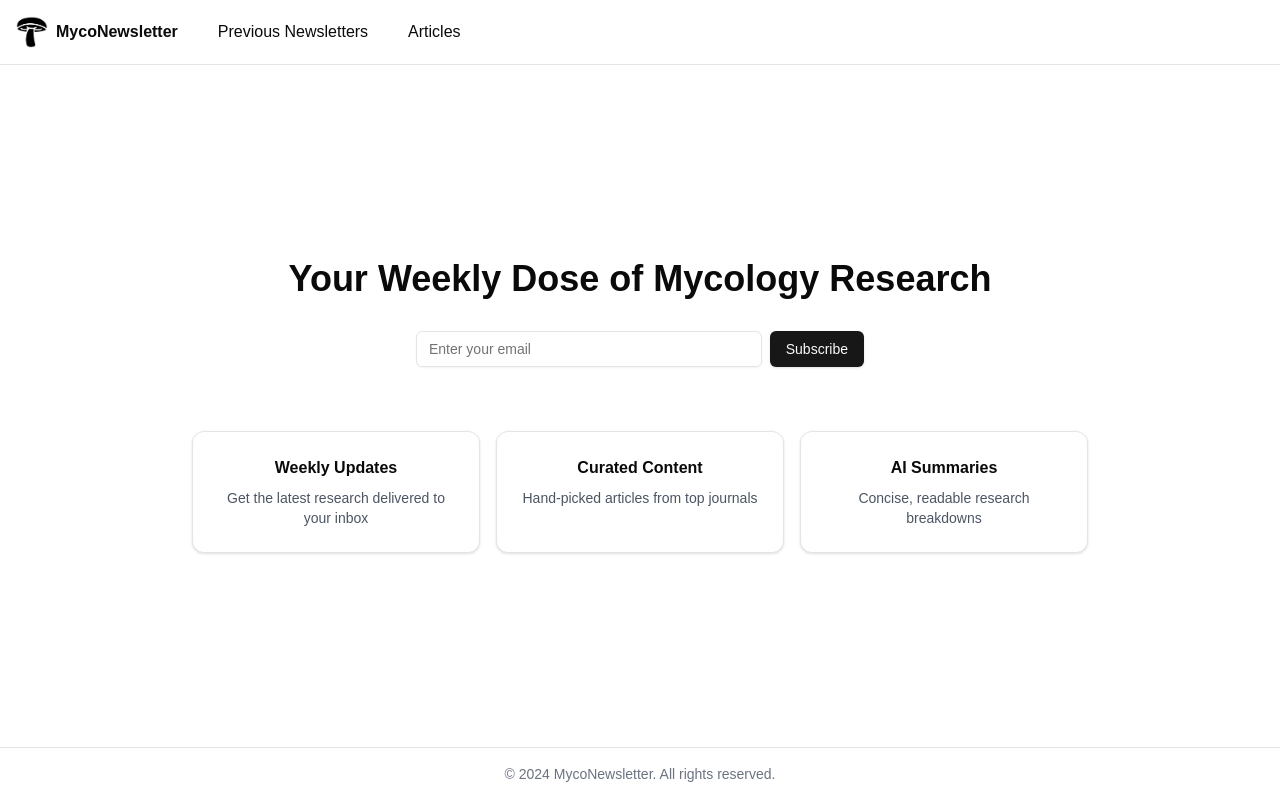
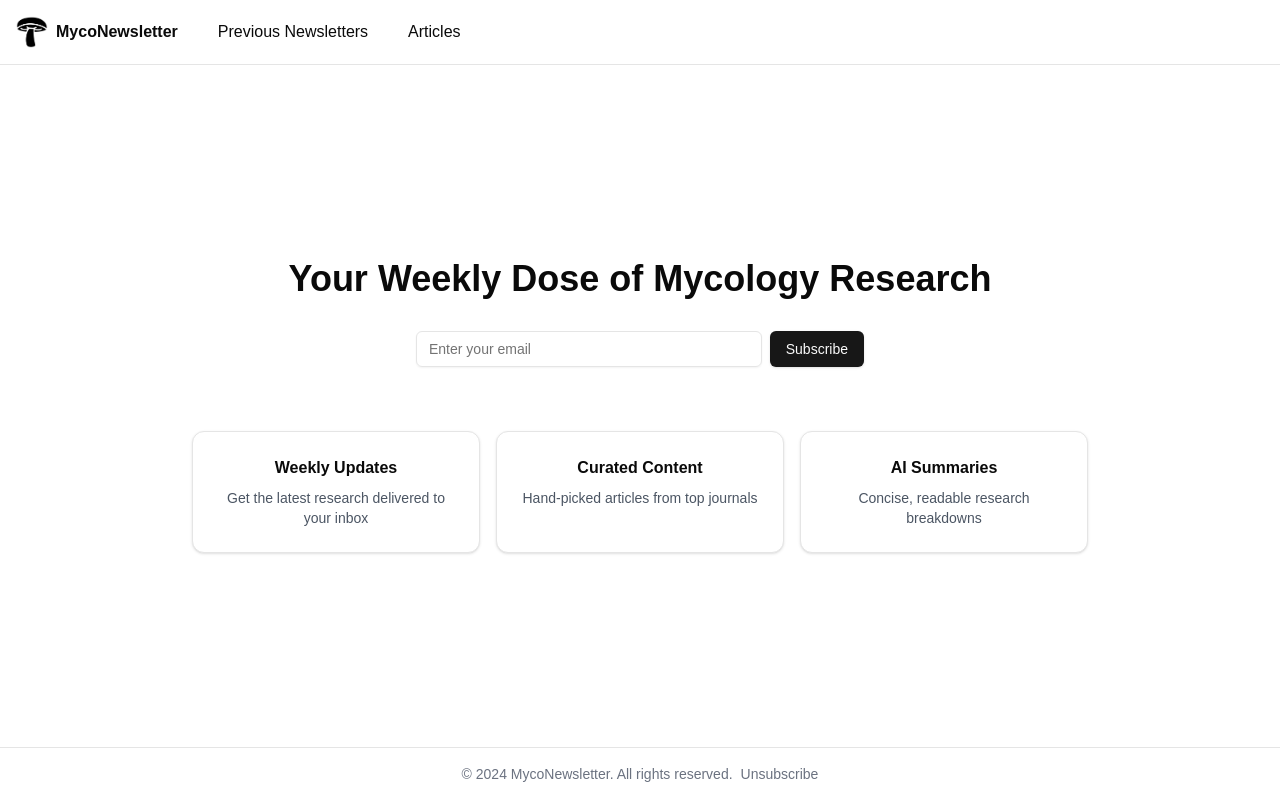
Before and after one commit to jzraiti/Myco_NewsLetter, a Next.js app in the folder nextjs-frontend/: page / in a window 1280 px wide. Built offline with nearby package versions, Linux system fonts and the light colour scheme; no server answers.

Commit message:
Added unsubscribe button

```diff
--- a/nextjs-frontend/src/app/pages/Home.tsx
+++ b/nextjs-frontend/src/app/pages/Home.tsx
@@ -109,8 +109,10 @@ export default function Home() {
 
       {/* Footer */}
       <footer className="w-full p-4 border-t mt-auto">
-        <div className="max-w-7xl mx-auto text-center text-sm text-gray-500">
+        <div className="max-w-7xl mx-auto text-center text-sm text-gray-500 ">
           © 2024 MycoNewsletter. All rights reserved.
+          {/* TODO implement AWS trigger here */}
+          <Link href="/unsubscribe" className="ml-2 hover:text-gray-600">Unsubscribe</Link>
         </div>
       </footer>
     </div>
```
